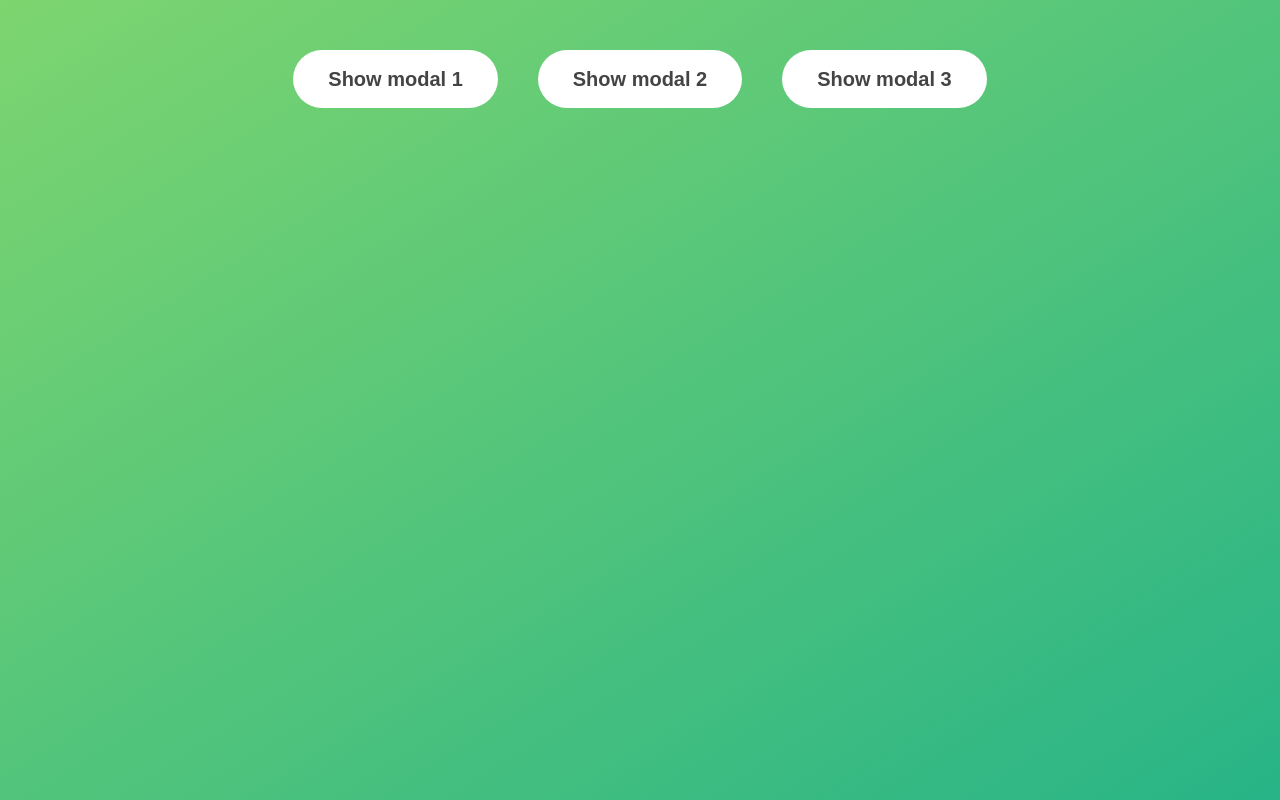
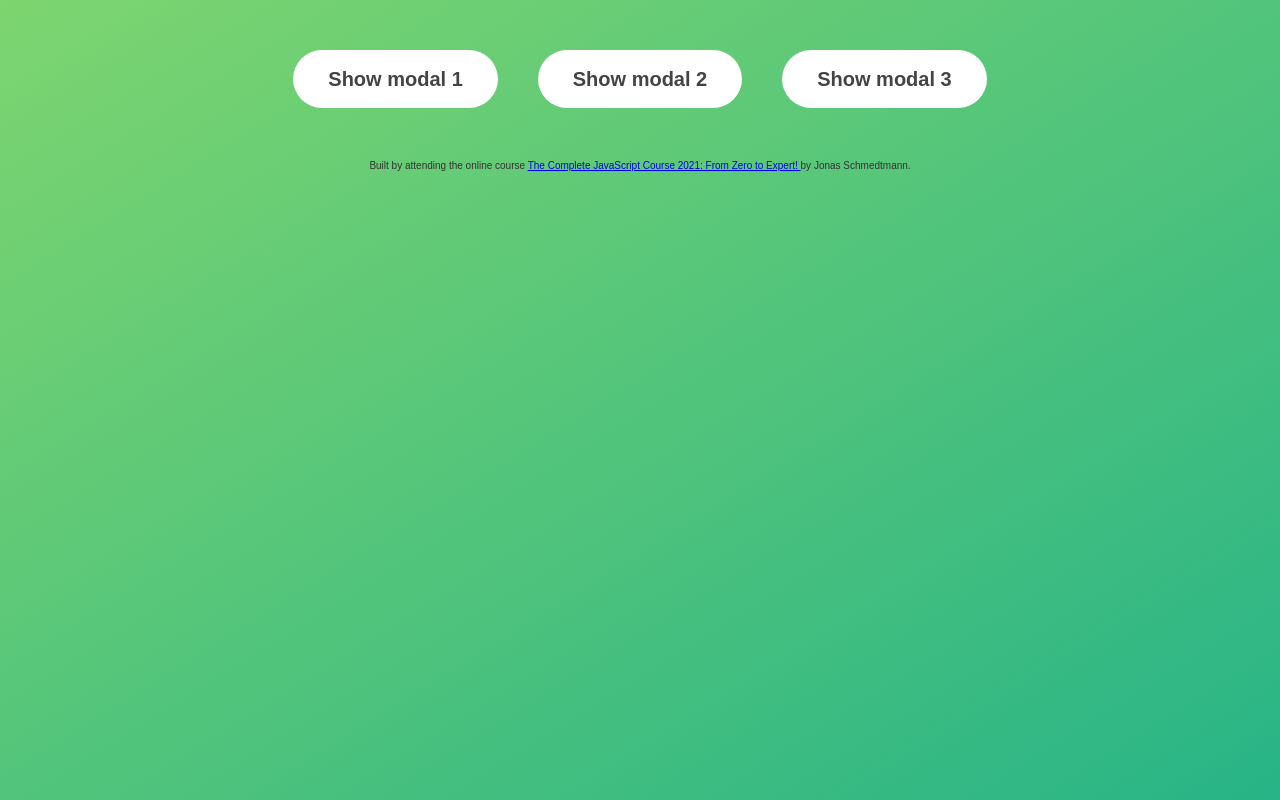
Before and after one commit to Jascha-Biederstedt/modal-window, a plain HTML site: page index.html in a window 1280 px wide. Drawn offline with Linux system fonts and the light colour scheme.

Commit message:
Add footer

```diff
--- a/index.html
+++ b/index.html
@@ -8,6 +8,7 @@
     <title>Modal window</title>
   </head>
   <body>
+    <div class="wrapper">
       <button class="show-modal">Show modal 1</button>
       <button class="show-modal">Show modal 2</button>
       <button class="show-modal">Show modal 3</button>
@@ -16,16 +17,27 @@
         <button class="close-modal">&times;</button>
         <h1>I'm a modal window 😍</h1>
         <p>
-        Lorem ipsum dolor sit amet, consectetur adipisicing elit, sed do eiusmod
-        tempor incididunt ut labore et dolore magna aliqua. Ut enim ad minim
-        veniam, quis nostrud exercitation ullamco laboris nisi ut aliquip ex ea
-        commodo consequat. Duis aute irure dolor in reprehenderit in voluptate
-        velit esse cillum dolore eu fugiat nulla pariatur. Excepteur sint
-        occaecat cupidatat non proident, sunt in culpa qui officia deserunt
-        mollit anim id est laborum.
+          Lorem ipsum dolor sit amet, consectetur adipisicing elit, sed do
+          eiusmod tempor incididunt ut labore et dolore magna aliqua. Ut enim ad
+          minim veniam, quis nostrud exercitation ullamco laboris nisi ut
+          aliquip ex ea commodo consequat. Duis aute irure dolor in
+          reprehenderit in voluptate velit esse cillum dolore eu fugiat nulla
+          pariatur. Excepteur sint occaecat cupidatat non proident, sunt in
+          culpa qui officia deserunt mollit anim id est laborum.
         </p>
       </div>
       <div class="overlay hidden"></div>
+    </div>
+
+    <footer>
+      Built by attending the online course
+      <a
+        class="udemy-link"
+        href="https://www.udemy.com/course/the-complete-javascript-course/"
+        >The Complete JavaScript Course 2021: From Zero to Expert!
+      </a>
+      by Jonas Schmedtmann.
+    </footer>
 
     <script src="script.js"></script>
   </body>
--- a/style.css
+++ b/style.css
@@ -15,10 +15,13 @@ body {
   line-height: 1.5;
   height: 100vh;
   position: relative;
+  background: linear-gradient(to top left, #28b487, #7dd56f);
+}
+
+.wrapper {
   display: flex;
   align-items: flex-start;
   justify-content: center;
-  background: linear-gradient(to top left, #28b487, #7dd56f);
 }
 
 .show-modal {
@@ -83,3 +86,7 @@ p {
   backdrop-filter: blur(3px);
   z-index: 5;
 }
+
+footer {
+  text-align: center;
+}
```
Lines whose indentation alone changed are shown as unchanged.
